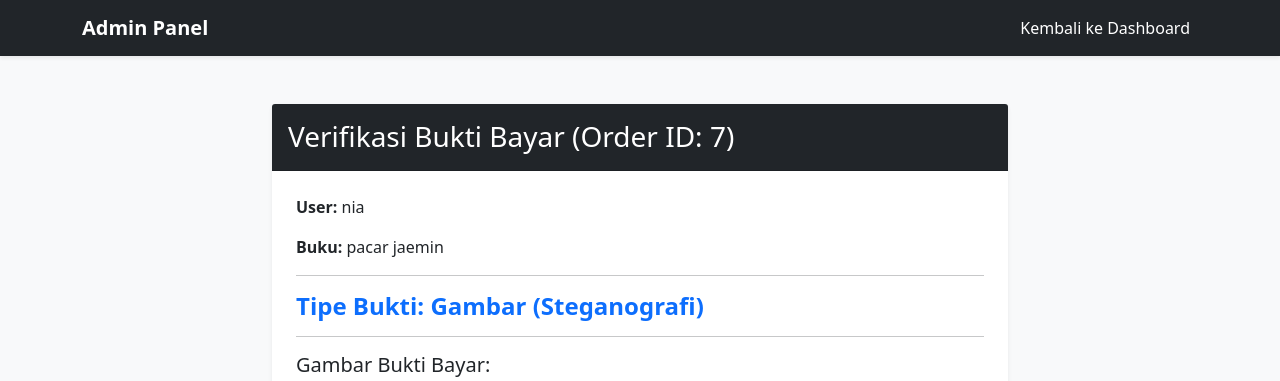
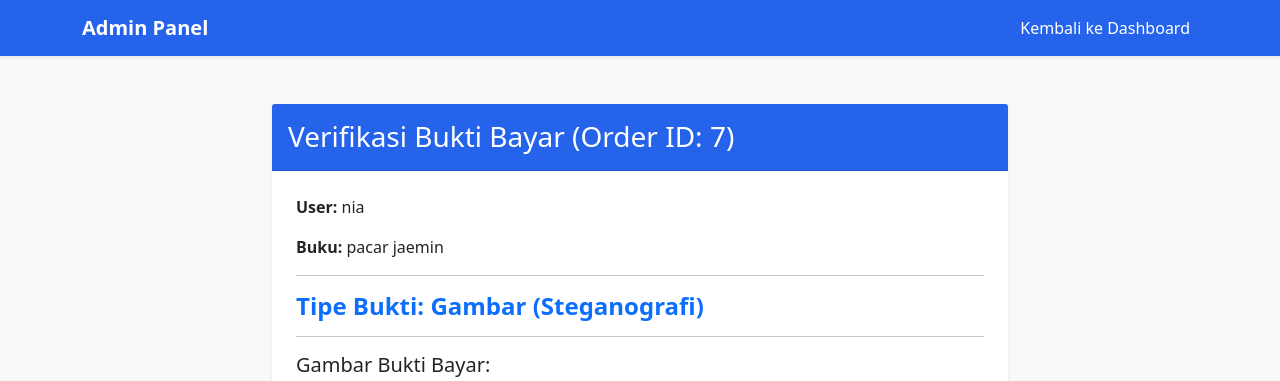
Before and after one commit to faddsky/Tugas_Akhir_Kriptografi, a PHP site: page /view_proof.php?id=7 in a window 1280 px wide. Shown: the top 381 px of the page. Run offline with PHP 8.4, Linux system fonts and the light colour scheme; a user stored in the database is signed in; data comes from the database, SQL or seed files in the repository; data that the repository does not hold is empty.

Commit message:
Change navbar and card header background colors

```diff
--- a/view_proof.php
+++ b/view_proof.php
@@ -98,7 +98,7 @@ elseif ($file_ext == 'enc') {
     <link rel="stylesheet" href="https://cdnjs.cloudflare.com/ajax/libs/font-awesome/6.0.0-beta3/css/all.min.css">
 </head>
 <body style="background-color: #f8f9fa;">
-    <nav class="navbar navbar-expand-lg shadow-sm" style="background-color: #212529 !important;">
+    <nav class="navbar navbar-expand-lg shadow-sm" style="background-color: #2563eb !important;">
         <div class="container">
             <a class="navbar-brand fw-bold" href="admin_dashboard.php" style="color: #ffffff !important;">Admin Panel</a>
             <ul class="navbar-nav ms-auto">
@@ -112,7 +112,7 @@ elseif ($file_ext == 'enc') {
         <div class="row justify-content-center">
             <div class="col-md-8">
                 <div class="card shadow-sm border-0">
-                    <div class="card-header bg-dark text-white p-3">
+                    <div class="card-header text-white p-3" style="background-color: #2563eb;">
                         <h3 class="mb-0">Verifikasi Bukti Bayar (Order ID: <?= $order_id ?>)</h3>
                     </div>
                     <div class="card-body p-4">
```
